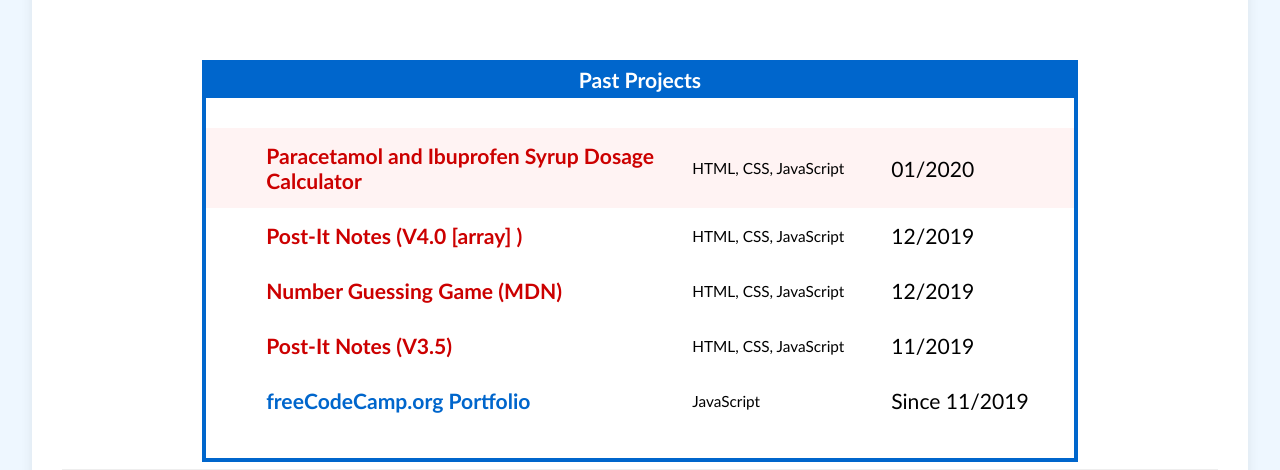
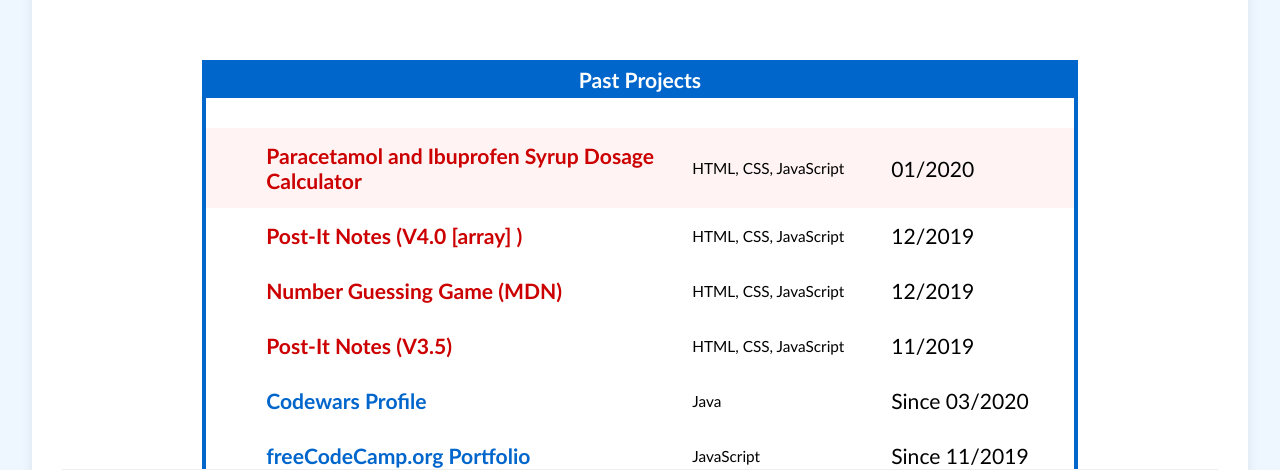
Before and after one commit to iiLazar/myFirstPersonalWebsite, a plain HTML site: page lazar-projects.html in a window 1280 px wide. Shown: the part 300-770 px from the top of the page. Drawn offline with Linux system fonts and the light colour scheme.

Commit message:
Codewars profile link added to PastProjects
lazar-projects.html: Codewars profile link added to PastProjects;
lazar-style.css: Codewars profile link made to look nice. ;)

```diff
--- a/lazar-projects.html
+++ b/lazar-projects.html
@@ -186,6 +186,20 @@
                         </td>
                         <td>
                             11/2019
+                        </td>
+                    </tr>
+
+                    <tr>
+                        <td id="codewars" class="column1">
+                            <a href="https://www.codewars.com/users/iLazar" target="_blank">
+                                Codewars Profile
+                            </a>
+                        </td>
+                        <td class="tech">
+                            Java
+                        </td>
+                        <td>
+                            Since 03/2020
                         </td>
                     </tr>
 
--- a/lazar-style.css
+++ b/lazar-style.css
@@ -270,7 +270,7 @@ td {
 #PProjTable a, #PProjTable a:hover, #resourceTable a, #resourceTable a:hover {
     color: #cc0000;
 }
-#freeCodeCamp a, #freeCodeCamp a:hover, #books a, #books a:hover {
+#codewars a, #codewars a:hover, #freeCodeCamp a, #freeCodeCamp a:hover, #books a, #books a:hover {
     color: #0066cc;
 }
 #resourceTableCont {
```
